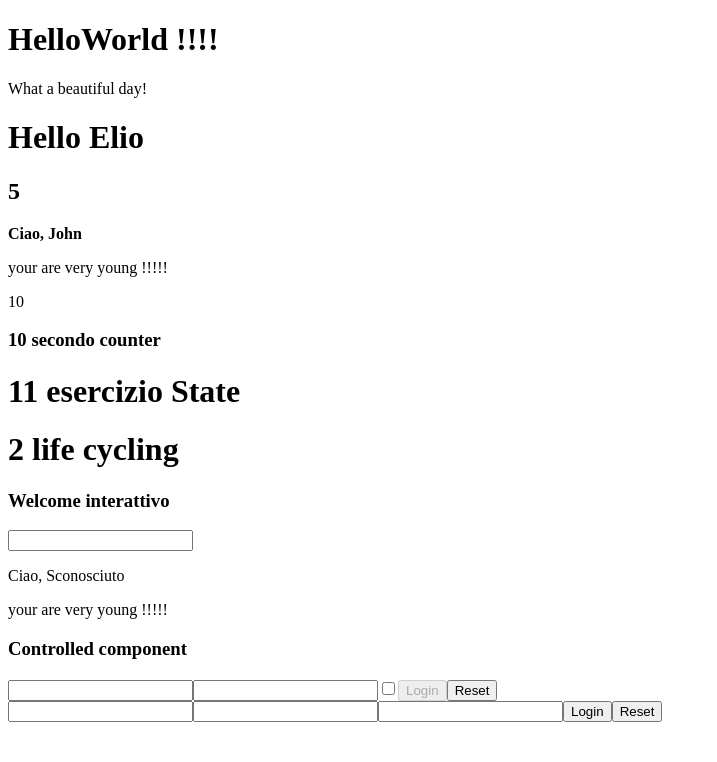
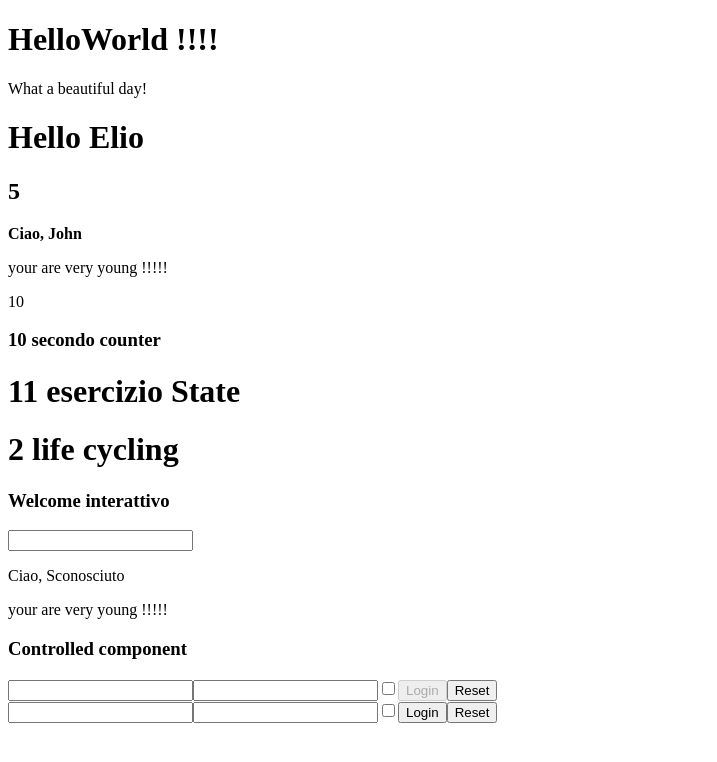
Before and after one commit to Castels88/React-esercizi, a React (Create React App) app: page / in a window 1280 px wide. Shown: the top 762 px of the page, without its empty margins (0-717 px from the left). Built offline with nearby package versions, Linux system fonts and the light colour scheme.

Commit message:
little correction

```diff
--- a/src/UncontrolledLogin.js
+++ b/src/UncontrolledLogin.js
@@ -16,8 +16,8 @@ export class UncontrolledLogin extends React.Component{
             <div>
                 <form onSubmit={this.handleFormLogin}>
                     <input type="text" name="username" />
-                    <input type="text" name="password" />
-                    <input type="text" name="remember" />
+                    <input type="password" name="password" />
+                    <input type="checkbox" name="remember" />
                     <button type="submit">Login</button>
                     <button type="reset">Reset</button>
                 </form>
```
